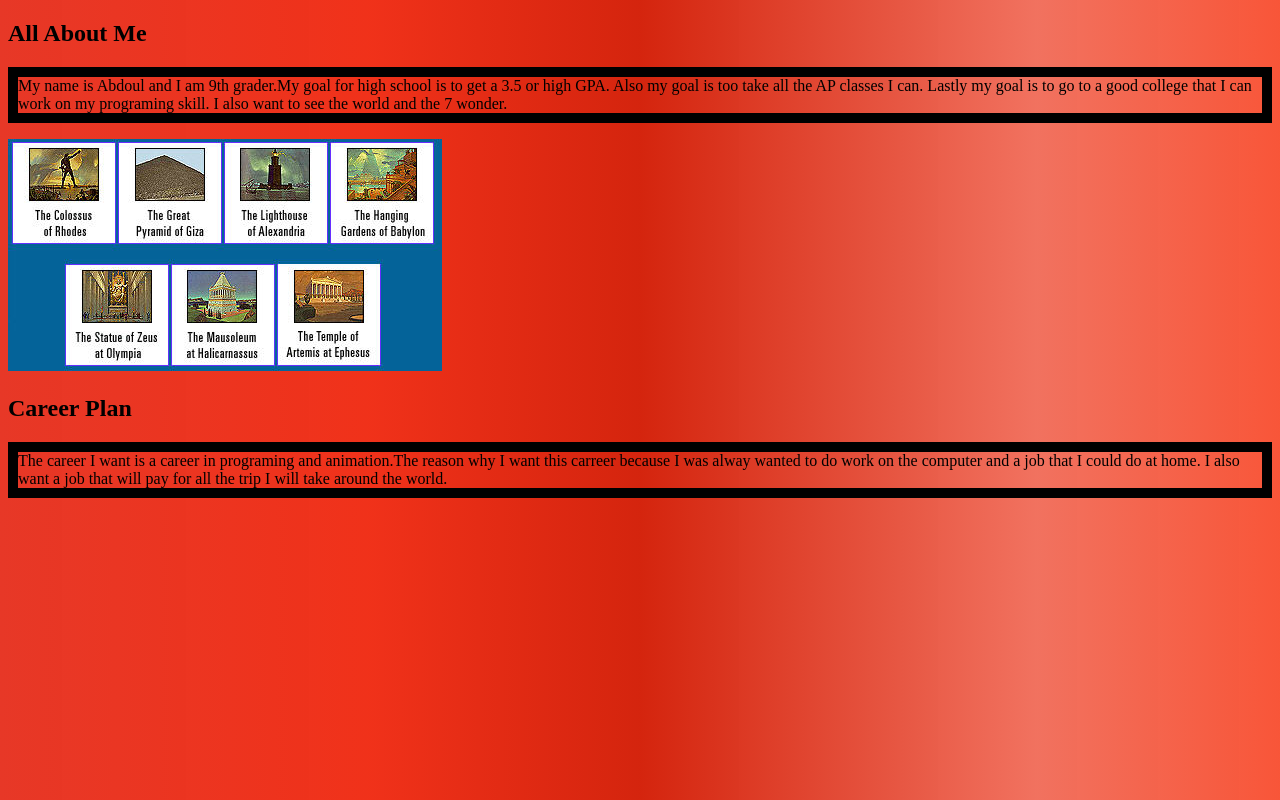
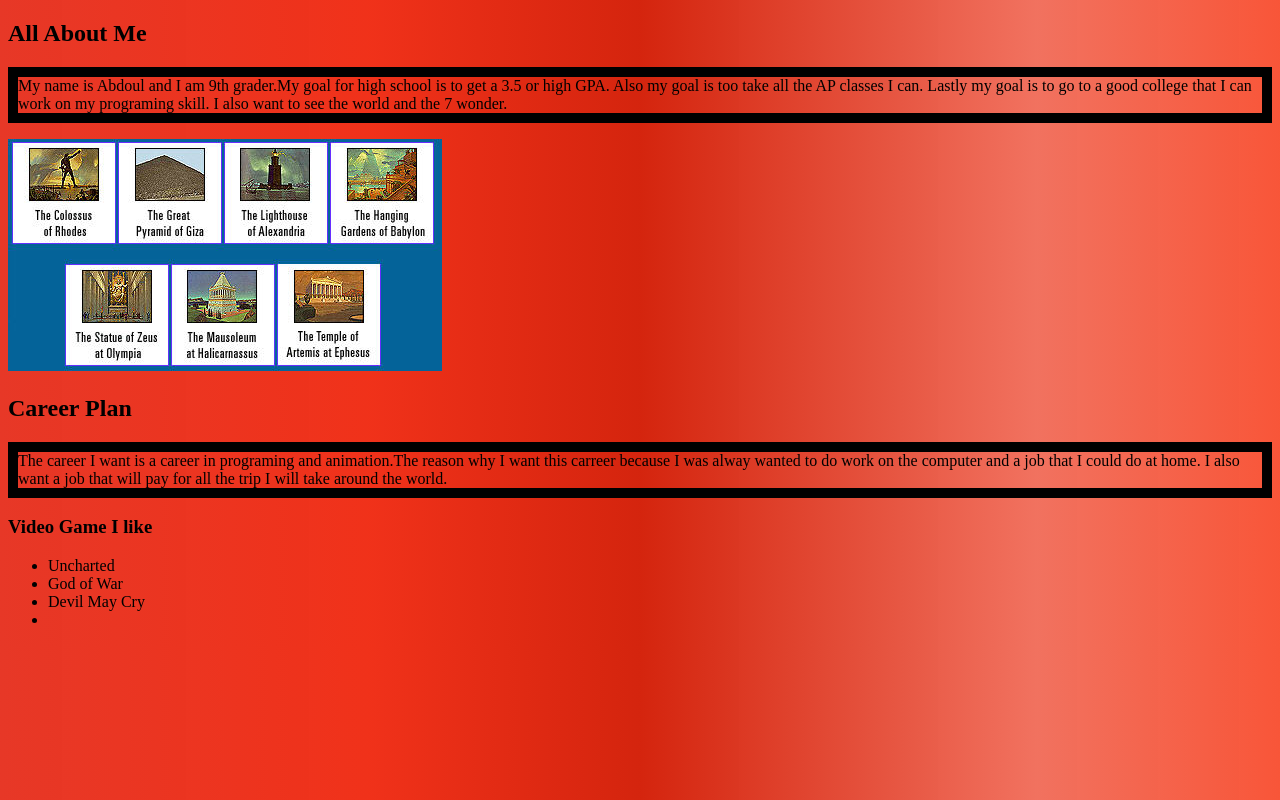
Before and after one commit to abdoulridwane6088/abdoulridwane6088.github.io, a plain HTML site: page index.html in a window 1280 px wide. Drawn offline with Linux system fonts and the light colour scheme.

Commit message:
Update index.html

```diff
--- a/index.html
+++ b/index.html
@@ -17,7 +17,14 @@
     <h2>Career Plan</h2>
       <p>The career I want is a career in programing and animation.The reason why I want this carreer because I was alway wanted to do work on the computer and a job that I could do at home.
       I also want a job that will pay for all the trip I will take around the world. </p>
+      <h3>Video Game I like </h3>
+      <ul>
+        <li>Uncharted</li>
+        <li>God of War</li>
+        <li>Devil May Cry</li>
+        <li></li>
     </article>
+
     </section>
  </body>
 
```
